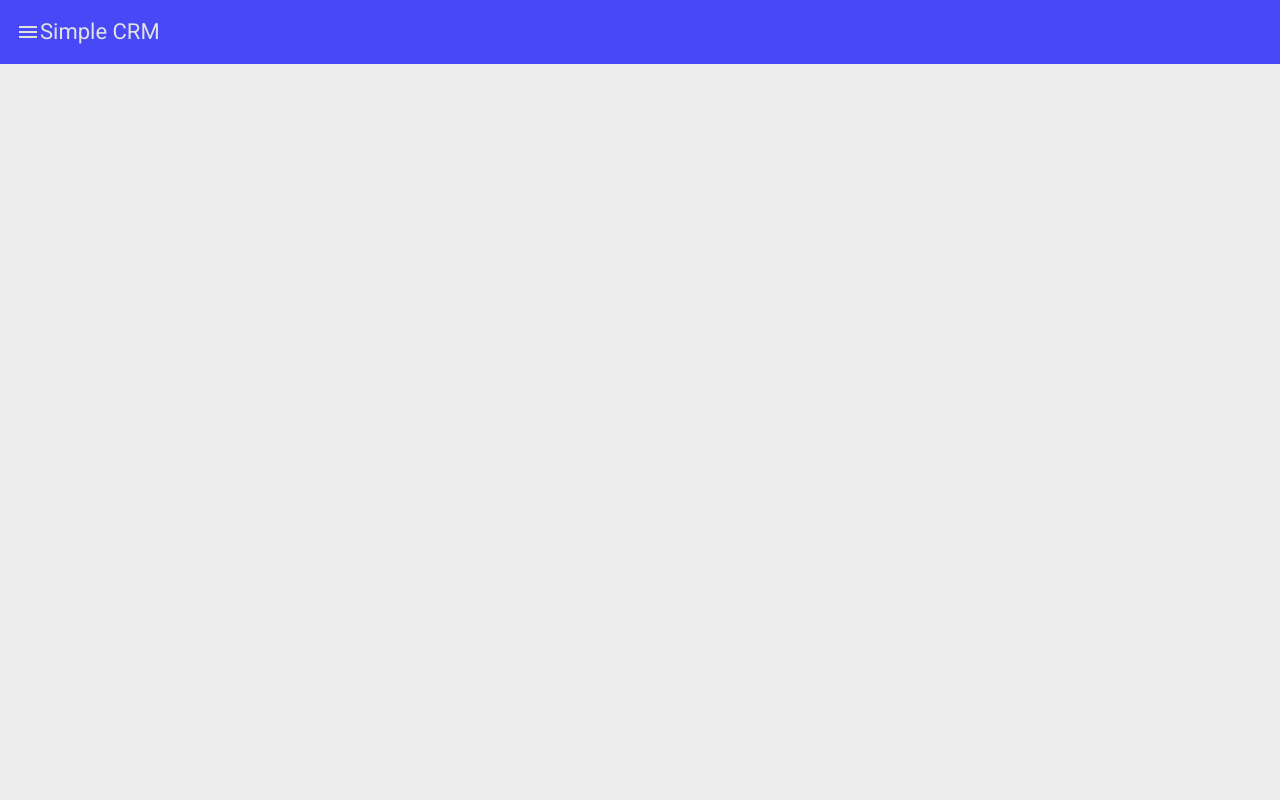
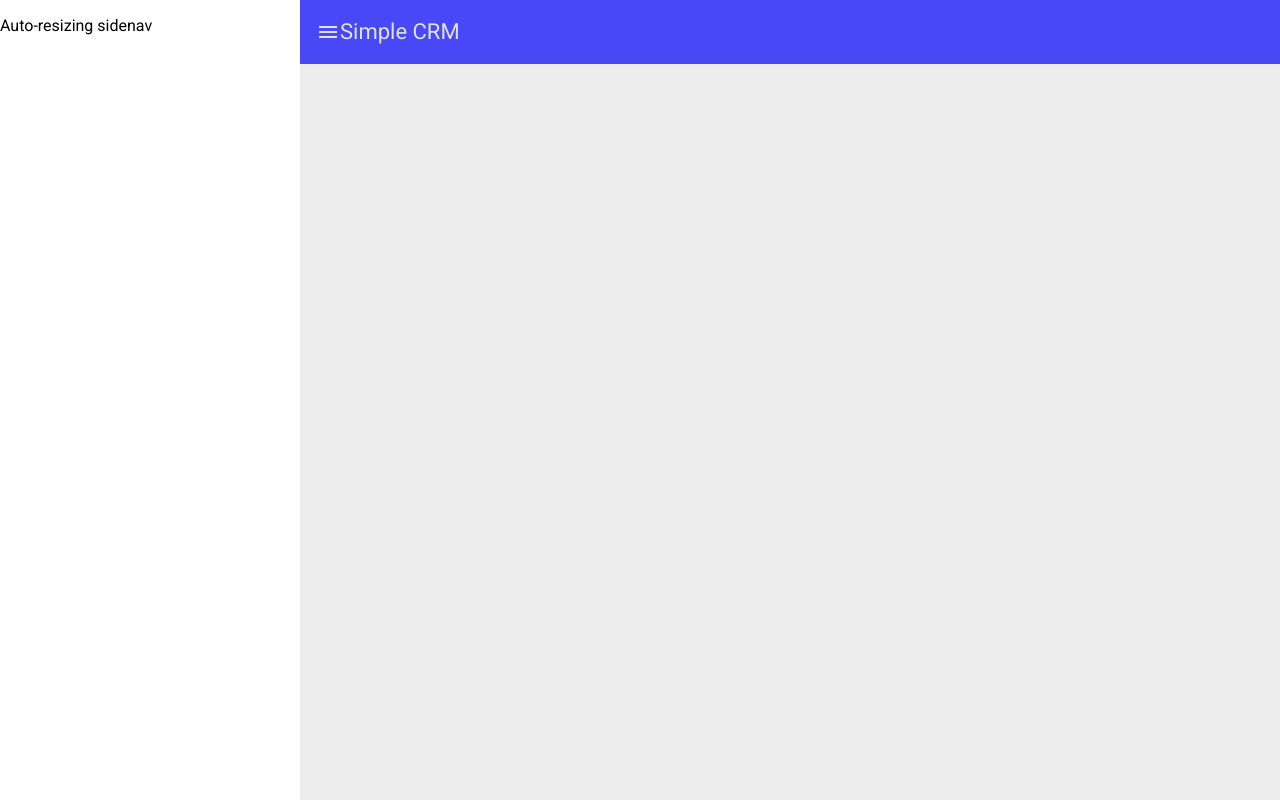
Before and after one commit to RobbyRunge/simple-crm, an Angular app: page / in a window 1280 px wide. Built offline with nearby package versions, Linux system fonts and the light colour scheme.

Commit message:
feat: Update sidenav class and styles for consistency and improved appearance

```diff
--- a/src/app/app.component.html
+++ b/src/app/app.component.html
@@ -1,5 +1,5 @@
 <mat-drawer-container class="example-container" autosize>
-  <mat-drawer #drawer class="example-sidenav" mode="side">
+  <mat-drawer #drawer class="sidenav"[opened]="true" mode="side">
     <p>Auto-resizing sidenav</p>
   </mat-drawer>
 
--- a/src/app/app.component.scss
+++ b/src/app/app.component.scss
@@ -1,19 +1,15 @@
-.mat-drawer.mat-drawer-opened.mat-drawer-opened,
-.mat-drawer.example-sidenav.mat-drawer-side {
-  border-top-right-radius: 0px !important;
-  border-bottom-right-radius: 0px !important;
-  width: 200px;
-}
-
 .example-container {
   height: 100vh;
   background-color: rgb(237, 237, 237);
 }
 
-.example-sidenav {
-  background-color: rgb(0, 0, 0);
+.sidenav {
+  background-color: rgb(255, 255, 255);
   color: black;
   height: 100vh;
+  width: 300px;
+  border-top-right-radius: 0px !important;
+  border-bottom-right-radius: 0px !important;
 }
 
 .menu-icon {
```
